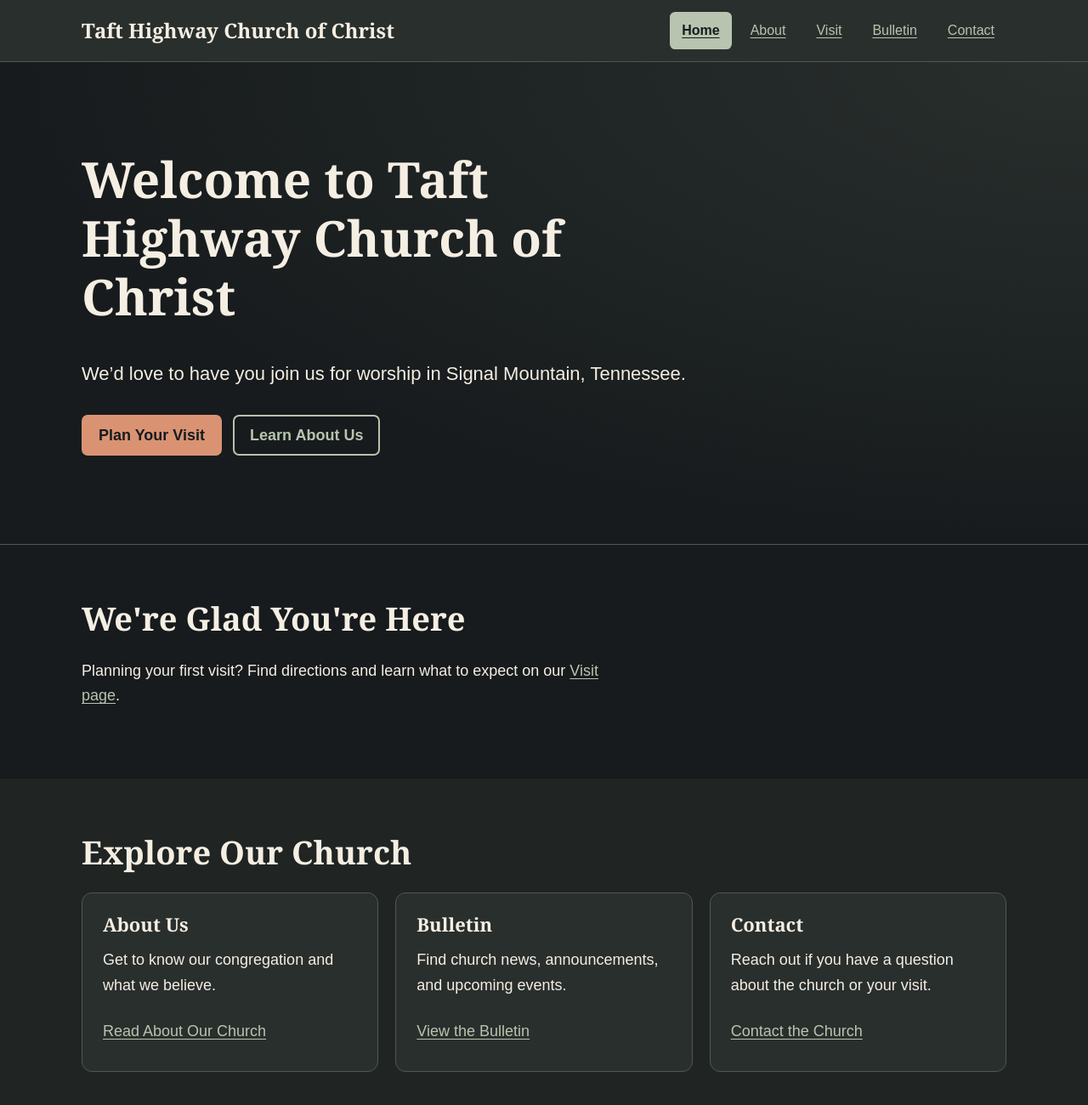
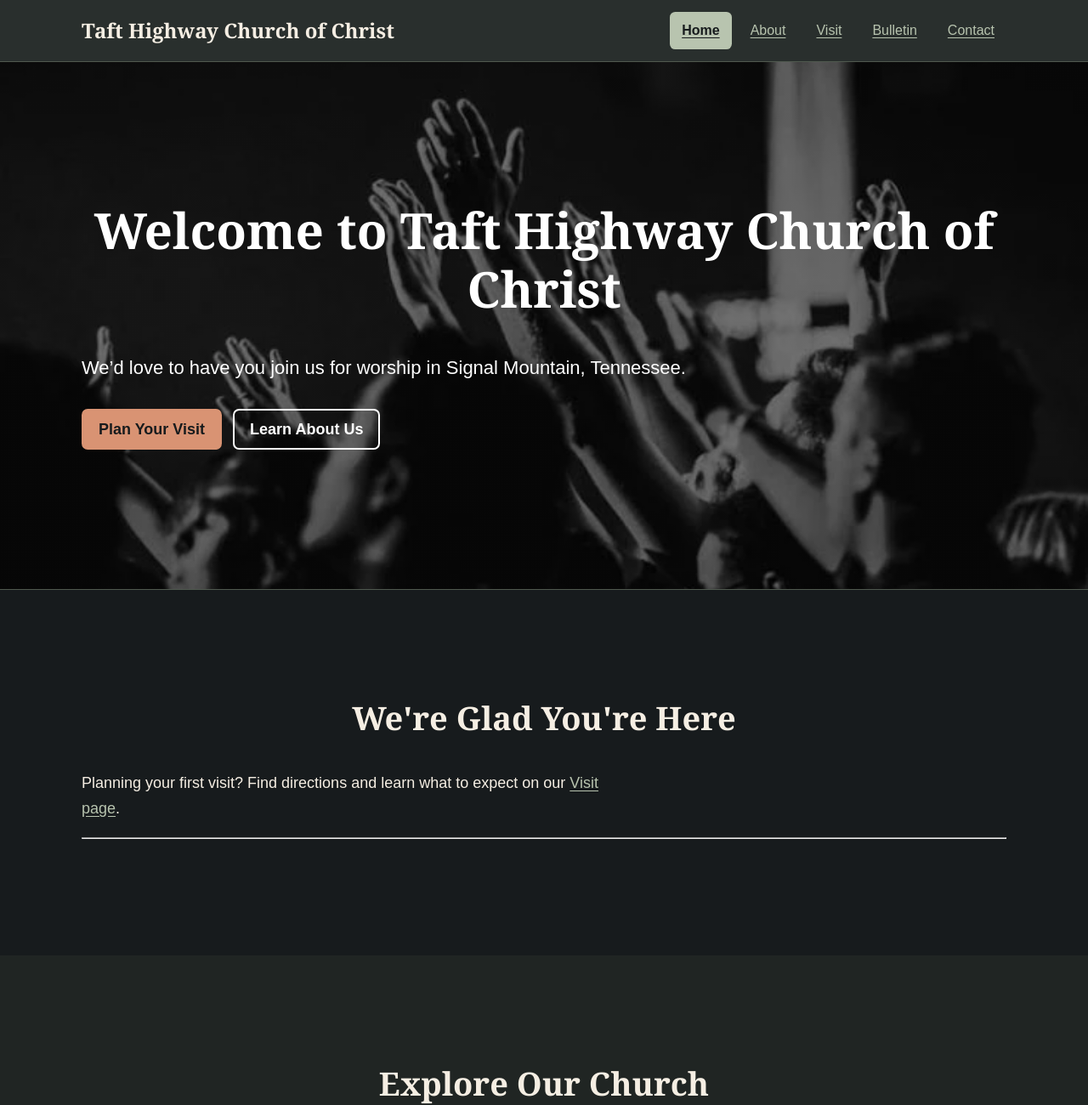
Before and after one commit to relijahbrewer01/csci1210_taft_grp_proj, a plain HTML site: page project/index.html in a window 1280 px wide. Shown: the top 1300 px of the page at 85% size. Drawn offline with Linux system fonts and the light colour scheme.

Commit message:
Ryan's Index page

```diff
--- a/project/css/style.css
+++ b/project/css/style.css
@@ -87,7 +87,7 @@ a:hover {
   width: min(calc(100% - var(--gutter) - var(--gutter)), var(--site-width));
   margin-inline: auto;
 }
-
+.container,
 section {
   padding-block: clamp(2.25rem, 6vw, 4rem);
 }
@@ -221,10 +221,6 @@ p {
   border-bottom: 1px solid var(--border);
 }
 
-.hero h1 {
-  max-width: 22ch;
-}
-
 .page-banner {
   background: var(--evergreen);
   border-bottom: 1px solid var(--border);
@@ -281,22 +277,66 @@ p {
   grid-template-columns: repeat(2, minmax(0, 1fr));
 }
 
+
+/* Explore Our Church Cards */
+
 .card {
-  padding: clamp(1rem, 3vw, 1.5rem);
-  border: 1px solid var(--border);
-  border-radius: var(--radius);
-  background: var(--evergreen);
+    text-align: center;
+    padding: 45px 30px;
+    border: 2px solid #536354;
+    border-radius: 20px;
+    transition: all 0.3s ease;
 }
 
-.card > a {
-  display: inline-flex;
-  align-items: center;
-  min-height: var(--target-size);
+/* Card Headings */
+.card h3 {
+    font-family: Georgia, serif;
+    font-size: 2.5rem;
+    font-weight: bold;
+    color: #f5eee5;
+    margin-bottom: 20px;
+    letter-spacing: 1px;
 }
 
-.card > :last-child {
-  margin-bottom: 0;
+/* Decorative underline */
+.card h3::after {
+    content: "";
+    display: block;
+    width: 65px;
+    height: 4px;
+    background-color: #db9676;
+    margin: 15px auto 0;
+    border-radius: 5px;
 }
+
+/* Card Description */
+.card p {
+    font-size: 1.2rem;
+    line-height: 1.7;
+    color: #c5cec1;
+}
+
+/* Card Links */
+.card a {
+    display: inline-block;
+    margin-top: 15px;
+    color: #db9676;
+    font-size: 1.1rem;
+    font-weight: bold;
+    text-decoration: none;
+}
+
+.card a:hover {
+    text-decoration: underline;
+}
+
+/* Hover Effect */
+.card:hover {
+    transform: translateY(-6px);
+    border-color: #db9676;
+    box-shadow: 0 10px 25px rgba(0, 0, 0, 0.25);
+}
+
 
 .soft-section {
   background: var(--section);
@@ -374,3 +414,22 @@ p {
     grid-column: 1 / -1;
   }
 }
+/*Ryans Section*/
+
+.hero {
+    background-image: linear-gradient(
+        rgba(0, 0, 0, 0.5),
+        rgba(0, 0, 0, 0.5)
+    ), url("images/Index-worship-background.webp");
+
+    background-size: cover;
+    background-position: center;
+    background-repeat: no-repeat;
+
+    padding: 100px 40px;
+    color: white;
+}
+.explorecenter {
+    text-align: center;
+    margin-bottom: 40px;
+}
--- a/project/index.html
+++ b/project/index.html
@@ -5,6 +5,31 @@
     <meta name="viewport" content="width=device-width, initial-scale=1.0" />
     <title>Home | Taft Highway Church of Christ</title>
     <link rel="stylesheet" href="css/style.css" />
+
+    <style>
+      .hero {
+        background-image: linear-gradient(
+            rgba(0, 0, 0, 0.55),
+            rgba(0, 0, 0, 0.55)
+          ),
+          url("images/Index-worship-background.webp");
+        background-size: cover;
+        background-position: center;
+        background-repeat: no-repeat;
+        padding: 100px 40px;
+        color: white;
+      }
+
+      .hero h1,
+      .hero .lead {
+        color: white;
+      }
+
+      .hero .button-outline {
+        color: white;
+        border-color: white;
+      }
+    </style>
   </head>
   <body>
     <a class="skip-link" href="#main-content">Skip to main content</a>
@@ -25,7 +50,7 @@
     <main id="main-content" tabindex="-1">
       <section class="hero">
         <div class="container">
-          <h1>Welcome to Taft Highway Church of Christ</h1>
+          <h1 class="explorecenter">Welcome to Taft Highway Church of Christ</h1>
           <p class="lead">
             We’d love to have you join us for worship in Signal Mountain,
             Tennessee.
@@ -37,19 +62,18 @@
 
       <section>
         <div class="container">
-          <h2>We're Glad You're Here</h2>
+          <h2 class="explorecenter">We're Glad You're Here</h2>
           <p>
             Planning your first visit? Find directions and learn what to expect
-            on our <a href="visit.html">Visit page</a>.
+ on our <a href="visit.html">Visit page</a>.
           </p>
-          <!-- Add the church-approved worship schedule here. Use the same days and times on the Visit page. -->
-          <!-- Add the approved church photo here. Use class="photo" and alt text that describes the image. -->
+        <hr />
         </div>
       </section>
 
       <section class="soft-section">
         <div class="container">
-          <h2>Explore Our Church</h2>
+          <h2 class="explorecenter">Explore Our Church</h2>
           <div class="grid">
             <article class="card">
               <h3>About Us</h3>
```
Also changed, not shown: project/about.html (deleted, +0 -92 lines), project/images/index-worship-background.webp (added).
